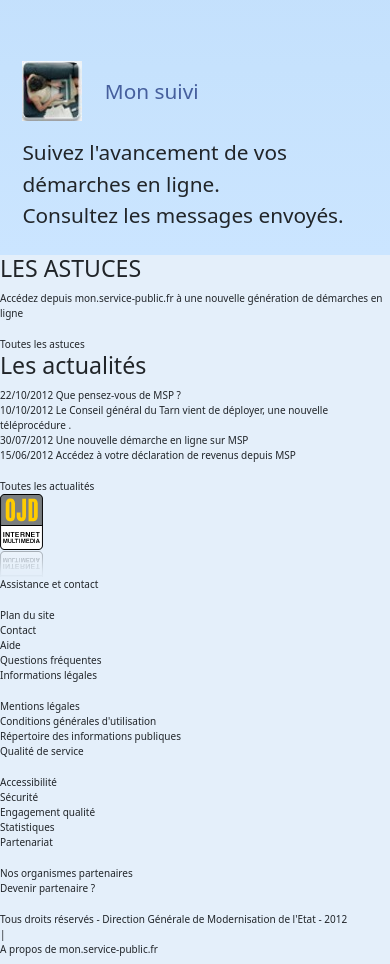
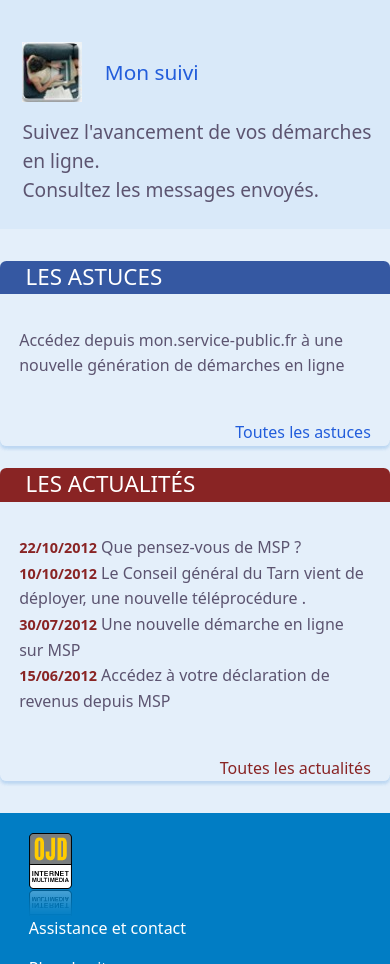
Before and after one commit to Alexandre-st/Project-css, a website built with Parcel: page src/index.html in a window 390 px wide. Shown: the part 1036-2000 px from the top of the page. Built offline with nearby package versions, Linux system fonts and the light colour scheme.

Commit message:
Mobile version done

```diff
--- a/src/index.css
+++ b/src/index.css
@@ -26,7 +26,29 @@
     #c6e2fd,
     #cbe5ff
   );
+  position: relative;
 }
+
+.menu-item ul {
+  display: none;
+}
+
+.menu-item ul.active {
+  display: block;
+  /* position: absolute; */
+}
+
+.menu-item li {
+  background-image: linear-gradient(
+    to bottom,
+    #b7d8f9,
+    #bcdbfa,
+    #c1defc,
+    #c6e2fd,
+    #cbe5ff
+  );
+}
+
 .list-group-flush > .list-group-item {
   border-bottom: 3px solid #3558a2;
 }
@@ -35,15 +57,12 @@
   border-bottom: 3px solid #3558a2;
 }
 
-.menu-item li {
-  display: none;
-}
-
 .filAriane {
   display: flex;
   font-size: 1rem;
   margin-top: 1.4rem;
-  text-indent: 1.4rem;
+  margin-left: 1.4rem;
+  color: #5c5470;
 }
 
 .filAriane li:first-child {
@@ -63,18 +82,11 @@
 
 .main-header {
   font-size: 1.3rem;
-  color: #465f9d;
+  color: #5c5470;
 }
 
 .main-section {
-  background-image: linear-gradient(
-    to bottom,
-    #b7d8f9,
-    #bcdbfa,
-    #c1defc,
-    #c6e2fd,
-    #cbe5ff
-  );
+  background-color: rgba(122, 177, 232, 0.1);
 }
 
 .main-section-child {
@@ -89,10 +101,98 @@
   text-indent: 1.4rem;
   align-items: center;
   padding: 1rem 0;
-  color: #465f9d;
+  color: #225ddb;
   padding-left: 1.4rem;
+  font-style: bold;
 }
 
 .main-section-child ul {
   padding-left: 1.4rem;
+  color: #5c5470;
+  font-size: 1.2rem;
 }
+
+/* Aside */
+aside {
+  margin: 2rem 0;
+}
+
+aside div {
+  margin-bottom: 1.4rem;
+  border-radius: 0 0 0.4rem 0.4rem;
+  box-shadow: 0px 3px 3px rgba(122, 177, 232, 0.2);
+  font-size: 1rem;
+  color: #5c5470;
+  line-height: 1.6rem;
+}
+
+aside div:last-child {
+  margin-bottom: 0;
+}
+
+aside div ul {
+  padding: 1.6rem 1.2rem;
+}
+
+aside div > h3 {
+  color: #fff;
+  padding: 0.2rem;
+  font-size: 1.4rem;
+  text-transform: uppercase;
+  text-indent: 1.4rem;
+}
+
+aside div:first-child h3 {
+  background-color: #3558a2;
+  border-radius: 0.4rem 0.4rem 0 0;
+}
+
+aside div:last-child h3 {
+  background-color: rgb(137, 36, 36);
+  border-radius: 0.4rem 0.4rem 0 0;
+}
+
+aside div div a {
+  text-align: end;
+}
+
+aside div ul li span {
+  color: rgb(137, 36, 36);
+  font-weight: bold;
+  font-size: 0.9rem;
+}
+
+aside div:first-child div a {
+  color: #225ddb;
+  padding-right: 1.2rem;
+}
+aside div:last-child div a {
+  color: rgb(137, 36, 36);
+  padding-right: 1.2rem;
+}
+
+footer {
+  background-color: #017dc4;
+  color: #fff;
+  font-size: 1rem;
+}
+
+footer div ul li ul li {
+  list-style: disc;
+}
+footer div ul li {
+  list-style: none;
+}
+
+footer div ul li::marker {
+  color: #b7d8f9;
+}
+
+footer div:first-child {
+  padding: 1.2rem 1.8rem;
+}
+
+footer div:last-child {
+  background-color: #2528a2;
+  padding: 1.2rem;
+}
--- a/src/index.html
+++ b/src/index.html
@@ -48,7 +48,7 @@
     <nav>
       <ul class="menu list-group list-group-flush">
         <li class="menu-item list-group-item">
-          <a href="#"> Mon tableau de bord </a>
+          <a href="#">Mon tableau de bord</a>
           <ul>
             <li>
               <a href="#">&gt; Mes liaisons de comptes</a>
@@ -123,8 +123,10 @@
       <main>
         <h1>Mon tableau de bord</h1>
         <div class="main-header">
-          Découvrez ci-dessous ce que vous pouvez faire dans la rubrique « Mon
-          tableau de bord ».
+          <p>
+            Découvrez ci-dessous ce que vous pouvez faire dans la rubrique « Mon
+            tableau de bord ».
+          </p>
         </div>
         <div class="main-section">
           <div class="main-section-child">
@@ -173,7 +175,7 @@
 
       <aside>
         <div>
-          <h3>LES ASTUCES</h3>
+          <h3>Les astuces</h3>
           <ul>
             <li>
               <a
@@ -231,13 +233,9 @@
     <footer>
       <div>
         <ul>
-          <li>
-            <span>
-              <a href="#" target="_blank">
-                <img src="./assets/logo-ojd.png" alt="logo du OJD"
-              /></a>
-            </span>
-          </li>
+          <a href="#" target="_blank">
+            <img src="./assets/logo-ojd.png" alt="logo du OJD"
+          /></a>
           <li>
             <p>Assistance et contact</p>
             <ul>
@@ -325,5 +323,6 @@
       src="https://cdn.jsdelivr.net/npm/bootstrap@5.3.2/dist/js/bootstrap.bundle.min.js"
       crossorigin="anonymous"
     ></script>
+    <script src="./index.js"></script>
   </body>
 </html>
--- /dev/null
+++ b/src/index.js
@@ -0,0 +1,10 @@
+const menuItems = document.querySelectorAll('.menu-item');
+console.log(menuItems);
+
+menuItems.forEach((item) => {
+  item.addEventListener('click', (evt) => {
+    const subMenu = item.querySelector('ul');
+    subMenu.classList.toggle('active');
+    evt.preventDefault();
+  })
+})
```
Also changed, not shown: src/assets/bkg_menu_demarches.jpg (added).
